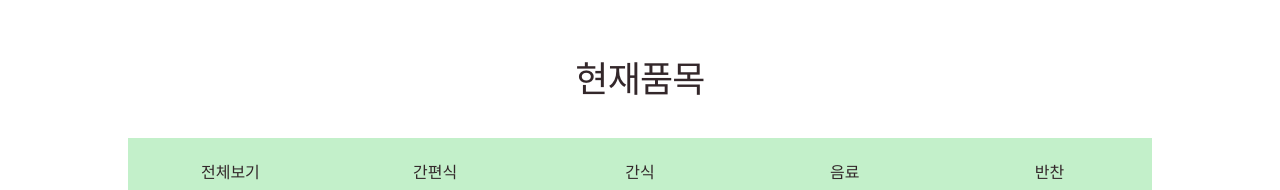
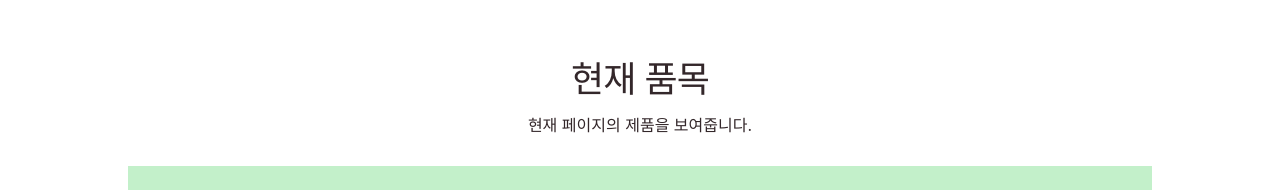
Before and after one commit to codestates-seb/seb39_main_056, a React (Create React App) app in the folder client/: page / in a window 1280 px wide. Shown: the top 190 px of the page. Built offline with nearby package versions, Linux system fonts and the light colour scheme; data requests are answered from the project's data file.

Commit message:
NEM-190 / design : PageInfo 컴포넌트 추가
- 메인 페이지 PageName 하단에 PageInfo 배치

```diff
--- a/client/src/components/atom/H1.js
+++ b/client/src/components/atom/H1.js
@@ -6,6 +6,7 @@ const H1 = styled.p`
 	font-weight: 500;
 	letter-spacing: -0.8px;
 	text-align: center;
+	margin-bottom: 0;
 `;
 
 export default H1;
--- a/client/src/components/organism/PageHeader.js
+++ b/client/src/components/organism/PageHeader.js
@@ -1,10 +1,12 @@
 import React from 'react';
 import PageName from './PageName';
+import PageInfo from './PageInfo';
 
 const PageHeader = () => {
 	return (
 		<div>
 			<PageName />
+			<PageInfo />
 		</div>
 	);
 };
--- a/client/src/components/organism/PageInfo.js
+++ b/client/src/components/organism/PageInfo.js
@@ -1,8 +1,18 @@
 import React from 'react';
 import H2 from '../atom/H2';
+import styled from 'styled-components';
+
+const Container = styled.div`
+	text-align: center;
+	margin-bottom: 20px;
+`;
 
 const PageInfo = () => {
-	return <H2>PageInfo</H2>;
+	return (
+		<Container>
+			<H2> 현재 페이지의 제품을 보여줍니다. </H2>
+		</Container>
+	);
 };
 
 export default PageInfo;
--- a/client/src/components/organism/PageName.js
+++ b/client/src/components/organism/PageName.js
@@ -2,7 +2,7 @@ import H1 from '../atom/H1';
 import React from 'react';
 
 const PageName = () => {
-	return <H1>현재품목</H1>;
+	return <H1>현재 품목</H1>;
 };
 
 export default PageName;
```
